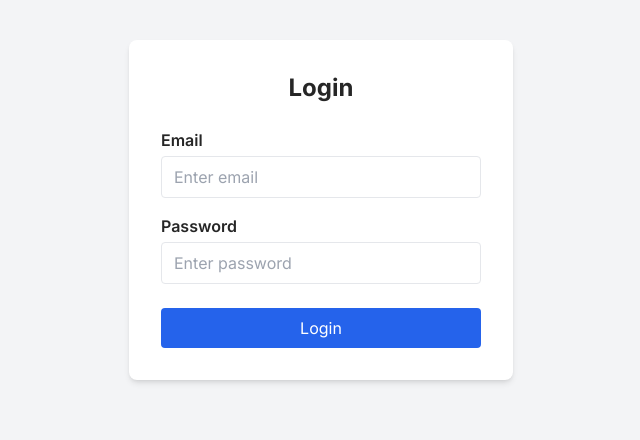
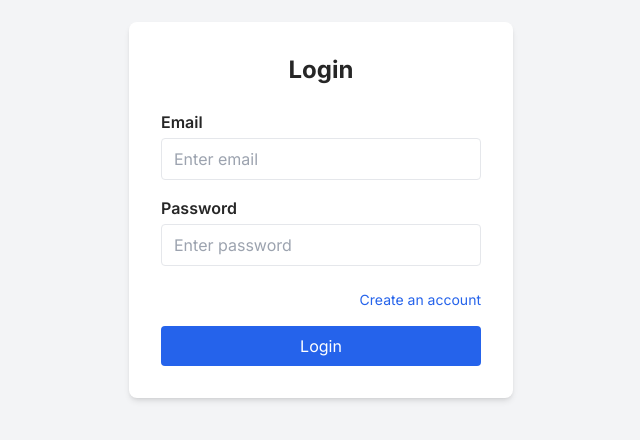
Before and after one commit to Yasas2000/BusBookingApp, a React (Vite) app in the folder BUS_BOOKING_fe/: page /login in a window 1280 px wide. Shown: the part 190-630 px from the top of the page, without its empty margins (319-959 px from the left). Built offline with nearby package versions, Linux system fonts and the light colour scheme; no server answers.

Commit message:
initial commit

```diff
--- a/BUS_BOOKING_fe/src/App.tsx
+++ b/BUS_BOOKING_fe/src/App.tsx
@@ -8,6 +8,7 @@ import HomeContainer from './pages/home_container/HomeContainer';
 import Bus from './pages/bus/Bus';
 import Details from './pages/bus/Details';
 import Checkout from './pages/checkout/Checkout';
+import Register from './auth/Register';
 
 function App() {
   const isAuthenticated = useSelector((state: RootState) => state.user.authenticated);
@@ -17,8 +18,10 @@ function App() {
       <div className="w-full min-h-screen bg-neutral-50 dark:bg-neutral-950 text-neutral-800 dark:text-neutral-300 flex flex-col overflow-hidden">
         <Routes>
           <Route path="/login" element={isAuthenticated ? <Navigate to="/dashboard" /> : <Login />} />
+          <Route path="/register" element={<Register />} />
 
           <Route path="/" element={<Layout />}>
+            <Route index element={<Navigate to="/dashboard" replace />} />
             {/* proteced routes */}
             <Route element={<AuthGuard />}>
               <Route path="profile" element={<div>Profile Page</div>} />
--- a/BUS_BOOKING_fe/src/auth/Login.tsx
+++ b/BUS_BOOKING_fe/src/auth/Login.tsx
@@ -63,6 +63,14 @@ export default function Login() {
 						required
 					/>
 				</div>
+				<div className="flex justify-end mb-4">
+  					<span
+    					className="text-blue-600 hover:text-blue-800 cursor-pointer text-sm"
+   						 onClick={() => navigate('/register')}
+  					>
+   						 Create an account
+ 					 </span>
+				</div>
 				<button
 					type="submit"
 					className="w-full bg-blue-600 text-white py-2 rounded hover:bg-blue-700 transition"
--- /dev/null
+++ b/BUS_BOOKING_fe/src/auth/Register.tsx
@@ -0,0 +1,3 @@
+export default function Register() {
+    return(<div>xxxxxx</div>);
+}
--- a/BUS_BOOKING_fe/src/components/navbar/Navbar.jsx
+++ b/BUS_BOOKING_fe/src/components/navbar/Navbar.jsx
@@ -34,7 +34,7 @@ const Navbar = () => {
     const logout = () => {
         removeAuthDetails();
         dispatch(removeUser());
-        navigate("/login");
+        navigate("/dashboard");
     }
 
     return (
```
